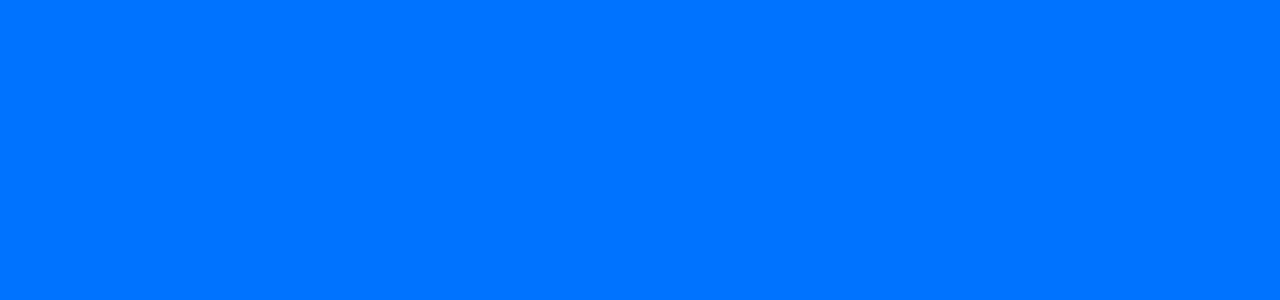
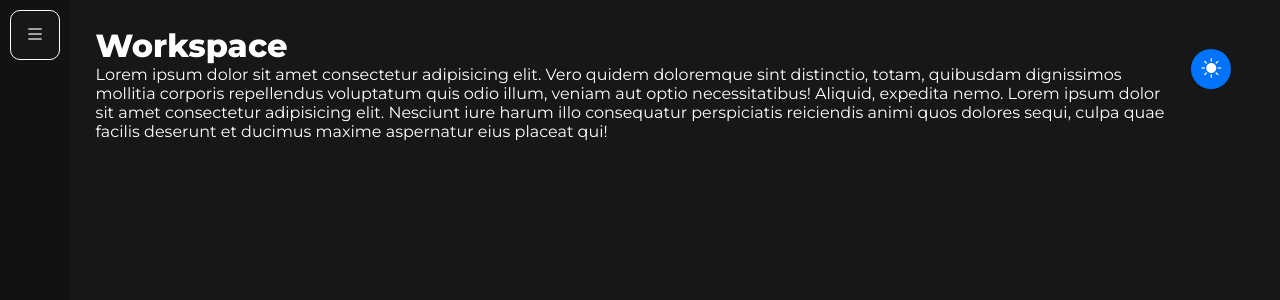
Before and after one commit to iam-devAlhan/Quizlify, a React (Vite) app: page /home/workspace in a window 1280 px wide. Before the commit this address had no page. Shown: the top 300 px of the page. Built offline with nearby package versions, Linux system fonts and the light colour scheme.

Commit message:
feat: dashboard routing completed

```diff
--- a/package.json
+++ b/package.json
@@ -10,7 +10,9 @@
     "preview": "vite preview"
   },
   "dependencies": {
+    "chart.js": "^4.4.4",
     "react": "^18.2.0",
+    "react-chartjs-2": "^5.2.0",
     "react-dom": "^18.2.0",
     "react-router-dom": "^6.26.2",
     "styled-components": "^6.1.13"
--- a/src/App.jsx
+++ b/src/App.jsx
@@ -1,9 +1,13 @@
 import './App.css'
 import { Route, Routes, BrowserRouter } from 'react-router-dom';
 import Main from "./pages/landingPage";
-import Dashboard from './pages/dashboard';
+import Dashboard from './pages/dashboard/dashboard';
 import SignUp from './pages/SignUp';
 import Login from './pages/Login';
+import Group from './pages/dashboard/group';
+import Workspace from './pages/dashboard/workspace';
+import Grades from './pages/dashboard/grades';
+import Activity from './pages/dashboard/activity';
 function App() {
 
 
@@ -12,7 +16,12 @@ function App() {
     <BrowserRouter>
       <Routes>
         <Route path='/' element={<Main />} />
-        <Route path="/dashboard" element={<Dashboard />}/>
+        <Route path="/home" element={<Dashboard />}>
+          <Route path="your_activity" element={<Activity />} />
+          <Route path='groups' element={<Group />}></Route>
+          <Route path='workspace' element={<Workspace />}></Route>
+          <Route path='grades' element={<Grades />}></Route>
+        </Route>
         <Route path="/signup" element={<SignUp />} />
         <Route path="/login" element={<Login />} />
       </Routes>
--- a/src/pages/Login.jsx
+++ b/src/pages/Login.jsx
@@ -16,7 +16,7 @@ const Login = function() {
     const submitHandler = function(event) {
         event.preventDefault();
         if (newUser.name === user.name && newUser.email === user.email && newUser.password === user.password) {
-            navigate('/dashboard');
+            navigate('/home/your_activity');
         }
         else {
             alert("Wrong Credentials, try again")
--- a/src/pages/css/dashboard.module.css
+++ b/src/pages/css/dashboard.module.css
@@ -55,11 +55,11 @@
     font-size: 20px;
     width: 20%;
     height: 100vh;
-    z-index: 2;
     position: sticky;
     left: 0;
     top: 0;
     transition: all 0.3s ease-out;
+
 }
 
 .menuList {
@@ -81,8 +81,28 @@
     color: var(--app-colors-bg);
 }
 #mainContent {
+    display: flex;
+    flex-direction: row-reverse;
+    align-items: left;
+    justify-content: space-between;
     padding: 2%;
     width: 100%;
     overflow: scroll;
     color: #171717;
 }
+#themeToggler {
+    /* Dark Theme Toggler Button */
+    display: flex;
+    align-items: center;
+    justify-content: center;
+    border-radius: 20px;
+    width: 40px;
+    height: 40px;
+    font-size: 20px;
+    border: none;
+    background-color: var(--app-colors-bg);
+    color: var(--app-colors-white);
+}
+#themeToggler:hover {
+    background-color: rgb(0, 60, 129);
+}
--- a/src/pages/dashboard.jsx
+++ /dev/null
@@ -1,44 +0,0 @@
-import { useState } from "react";
-import styles from "../pages/css/dashboard.module.css";
-
-export default function Dashboard() {
-
-    const [isSidebarOn, setIsSidebarOn] = useState(false);
-
-    const clickToggleSidebar = function() {
-            setIsSidebarOn(prev => !prev);
-    }
-
-    return (
-        <>
-        <div className={styles.container}>
-            {/* For Sidebar */}
-            <div className={styles.sidebar} style={{width: isSidebarOn ? "230px" : "70px"}}>
-                <button id={styles.btn} onClick={clickToggleSidebar}><i className="bi bi-list"></i></button>
-                <ul className={styles.menuList} style={{display: isSidebarOn ? "block" : "none"}}>
-                    <li className={styles.menuItem}><i className="bi bi-house-fill"></i> Home</li>
-                    <li className={styles.menuItem}><i className="bi bi-people-fill"></i> Groups</li>
-                    <li className={styles.menuItem}><i className="bi bi-person-workspace"></i> Workspace</li>
-                    <li className={styles.menuItem}><i className="bi bi-award-fill"></i> Your Grades</li>
-                </ul>
-                <ul className={styles.propList} style={{display: isSidebarOn ? "block" : "none"}}>
-                    <li className={styles.propItem}><i className="bi bi-person-circle"></i> <span style={{fontSize: "15px"}}>Profile</span></li>
-                    <li className={styles.propItem}><i className="bi bi-chat-square"></i> <span style={{fontSize: "15px"}}>Notifications</span></li>
-                    <li className={styles.propItem}><i className="bi bi-box-arrow-left"></i> <span style={{fontSize: "15px"}}>Logout</span></li>
-                </ul>
-            </div>
-
-            {/* For Main Content */}
-            <main id={styles.mainContent}>
-                <div>
-                    <h1>Dashboard</h1>
-                    <p>Lorem ipsum dolor sit amet consectetur adipisicing elit. Vero quidem doloremque sint distinctio, totam, quibusdam dignissimos mollitia corporis repellendus voluptatum quis odio illum, veniam aut optio necessitatibus! Aliquid, expedita nemo. Lorem ipsum dolor sit amet consectetur adipisicing elit. Nesciunt iure harum illo consequatur perspiciatis reiciendis animi quos dolores sequi, culpa quae facilis deserunt et ducimus maxime aspernatur eius placeat qui!</p>
-                </div>
-            </main>
-
-        </div>
-
-
-        </>
-    )
-}
--- /dev/null
+++ b/src/pages/dashboard/activity.jsx
@@ -0,0 +1,11 @@
+// This is a current home page that will be displayed after login and signin
+
+
+export default function Activity() {
+    return (
+        <>
+            <h2>User activity</h2>
+
+        </>
+    )
+}
--- /dev/null
+++ b/src/pages/dashboard/dashboard.jsx
@@ -0,0 +1,50 @@
+import { useState } from "react";
+import styles from "../css/dashboard.module.css";
+import { Outlet, Link } from "react-router-dom";
+
+export default function Dashboard() {
+
+    const [isSidebarOn, setIsSidebarOn] = useState(false);
+    const [isDarkTheme, setIsDarkTheme] = useState(false);
+
+    const toggleDarkTheme = () => {
+        setIsDarkTheme(prev => !prev);
+    }
+    const clickToggleSidebar = function() {
+            setIsSidebarOn(prev => !prev);
+    }
+
+    return (
+        <>
+        <div className={styles.container}>
+            {/* For Sidebar */}
+            <div className={styles.sidebar} style={{width: isSidebarOn ? "230px" : "70px", backgroundColor: isDarkTheme ? "#b3b3b3" : "#121212"}}>
+                <button id={styles.btn} onClick={clickToggleSidebar}><i className="bi bi-list"></i></button>
+                <ul className={styles.menuList} style={{display: isSidebarOn ? "block" : "none", }}>
+                    <Link to="your_activity" style={{color: !isDarkTheme ? "white" : "#171717", textDecoration: "none"}}><li className={styles.menuItem}><i className="bi bi-house-fill"></i> Home</li></Link>
+                    <Link style={{color: !isDarkTheme ? "white" : "#171717", textDecoration: "none"}} to="groups"><li className={styles.menuItem}><i className="bi bi-people-fill"></i> Groups</li></Link>
+                    <Link style={{color: !isDarkTheme ? "white" : "#171717", textDecoration: "none"}} to="workspace"><li className={styles.menuItem}><i className="bi bi-person-workspace"></i> Workspace</li></Link>
+                    <Link style={{color: !isDarkTheme ? "white" : "#171717", textDecoration: "none"}} to="grades"><li className={styles.menuItem}><i className="bi bi-award-fill"></i> Your Grades</li></Link>
+                </ul>
+                <ul className={styles.propList} style={{display: isSidebarOn ? "block" : "none", color: !isDarkTheme ? "white" : "#171717"}}>
+                    <li className={styles.propItem}><i className="bi bi-person-circle"></i> <span style={{fontSize: "15px"}}>Profile</span></li>
+                    <li className={styles.propItem}><i className="bi bi-chat-square"></i> <span style={{fontSize: "15px"}}>Notifications</span></li>
+                    <li className={styles.propItem}><i className="bi bi-box-arrow-left"></i> <span style={{fontSize: "15px"}}>Logout</span></li>
+                </ul>
+            </div>
+
+            {/* For Main Content */}
+            <main id={styles.mainContent} style={{backgroundColor: isDarkTheme ? "white" : "#171717", color: isDarkTheme ? "#171717" : "white"}}>
+                <div style={{padding: "2%", display: "flex", flexDirection: "column", alignItems: "left", justifyContent: "left"}}>
+                <button id={styles.themeToggler}  onClick={toggleDarkTheme}><i className={isDarkTheme ? "bi bi-moon-stars-fill" : "bi bi-sun-fill"}></i></button>
+                </div>
+
+                <Outlet />
+            </main>
+
+        </div>
+
+
+        </>
+    )
+}
--- /dev/null
+++ b/src/pages/dashboard/grades.jsx
@@ -0,0 +1,13 @@
+
+
+export default function Grades() {
+    return (
+        <>
+            <div>
+                    <h1>Grades</h1>
+                    <p>Lorem ipsum dolor sit amet consectetur adipisicing elit. Vero quidem doloremque sint distinctio, totam, quibusdam dignissimos mollitia corporis repellendus voluptatum quis odio illum, veniam aut optio necessitatibus! Aliquid, expedita nemo. Lorem ipsum dolor sit amet consectetur adipisicing elit. Nesciunt iure harum illo consequatur perspiciatis reiciendis animi quos dolores sequi, culpa quae facilis deserunt et ducimus maxime aspernatur eius placeat qui!</p>
+            </div>
+
+        </>
+    )
+}
--- /dev/null
+++ b/src/pages/dashboard/group.jsx
@@ -0,0 +1,13 @@
+
+
+export default function Group() {
+    return (
+        <>
+            <div>
+                    <h1>Groups</h1>
+                    <p>Lorem ipsum dolor sit amet consectetur adipisicing elit. Vero quidem doloremque sint distinctio, totam, quibusdam dignissimos mollitia corporis repellendus voluptatum quis odio illum, veniam aut optio necessitatibus! Aliquid, expedita nemo. Lorem ipsum dolor sit amet consectetur adipisicing elit. Nesciunt iure harum illo consequatur perspiciatis reiciendis animi quos dolores sequi, culpa quae facilis deserunt et ducimus maxime aspernatur eius placeat qui!</p>
+            </div>
+
+        </>
+    )
+}
--- /dev/null
+++ b/src/pages/dashboard/workspace.jsx
@@ -0,0 +1,13 @@
+
+
+export default function Workspace() {
+    return (
+        <>
+            <div>
+                    <h1>Workspace</h1>
+                    <p>Lorem ipsum dolor sit amet consectetur adipisicing elit. Vero quidem doloremque sint distinctio, totam, quibusdam dignissimos mollitia corporis repellendus voluptatum quis odio illum, veniam aut optio necessitatibus! Aliquid, expedita nemo. Lorem ipsum dolor sit amet consectetur adipisicing elit. Nesciunt iure harum illo consequatur perspiciatis reiciendis animi quos dolores sequi, culpa quae facilis deserunt et ducimus maxime aspernatur eius placeat qui!</p>
+            </div>
+
+        </>
+    )
+}
```
Also changed, not shown: 1 other file (tests, documents, lock files or other folders).
